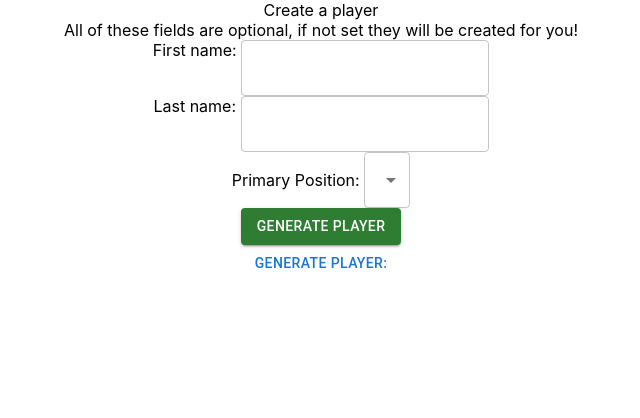
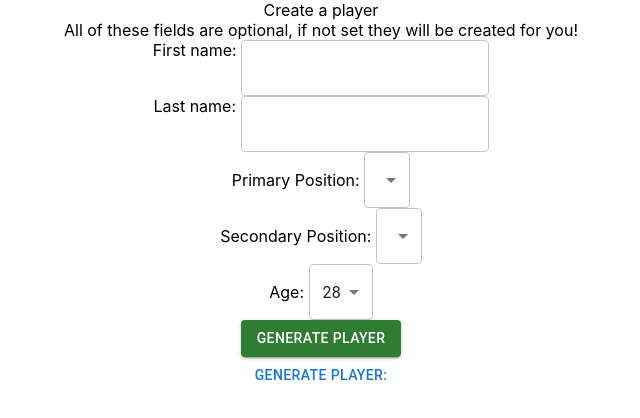
Before and after one commit to ammentorp2/BBallPlayerGeneratorSite, a React (Create React App) app in the folder frontend/: page / in a window 1280 px wide. Shown: the top 418 px of the page, without its empty margins (319-959 px from the left). Built offline with nearby package versions, Linux system fonts and the light colour scheme.

Commit message:
Form has all options

```diff
--- a/frontend/src/components/genPlayerForm.tsx
+++ b/frontend/src/components/genPlayerForm.tsx
@@ -11,17 +11,43 @@ export const GenPlayerForm = () => {
     const [secondaryPos,setSecondaryPos] = useState('');
 
     const primaryPosOptions = ['PG','SG','SF','PF','C'];
-    const secondaryPosOptions = [];
+    const [secondaryPosOptions,setSecondaryPosOptions] = useState(['']);
 
-    const [age,setAge] = useState(0);
+    const [age,setAge] = useState("28");
+    const ageOptions = [19,20,21,22,23,24,25,26,27,28,29,30,31,32,33,34,35,36,37,38,39,40];
 
     const handleCreatePlayer = () => {
-        console.log(firstName)
+        console.log(firstName,lastName,primaryPos,secondaryPos,age);
     }
 
     const handleChangePrimaryPos = (pos : string) => {
         //TODO calc secondary pos from here
         setPrimaryPos(pos)
+
+        handleChangeSecondaryOptions(pos);
+    }
+
+    const handleChangeSecondaryOptions = (pos : string) => {
+        let secondaryList = [];
+        switch(pos){
+            case "PG":
+                secondaryList.push('SG')
+                break;
+            case "SG":
+                secondaryList.push('PG','SF');
+                break;
+            case "SF":
+                secondaryList.push('SG','PF');
+                break;
+            case "PF":
+                secondaryList.push('SF','C');
+                break;
+            case "C":
+                secondaryList.push('PF');
+                break;
+        }
+        setSecondaryPosOptions(secondaryList);
+        setSecondaryPos('')
     }
 
     return (
@@ -45,6 +71,26 @@ export const GenPlayerForm = () => {
                         }
                     </Select>
                 </Grid>
+                <Grid item>
+                    Secondary Position: <Select label="Secondary Position" value={secondaryPos} onChange={e => {
+                        setSecondaryPos(e.target.value)}}>
+                            {
+                                secondaryPosOptions.map(p =>(
+                                    <MenuItem key={p} value={p}>{p}</MenuItem>
+                                ))
+                            }
+                        </Select>
+                </Grid>
+                <Grid item>
+                    Age: <Select label="Age" value={age} onChange={e => {
+                        setAge(e.target.value)}}>
+                            {
+                                ageOptions.map(a =>(
+                                    <MenuItem key={a} value={a}>{a}</MenuItem>
+                                ))
+                            }
+                        </Select>
+                </Grid>
             </Grid>
 
           <Button color="success" variant="contained" onClick={handleCreatePlayer}>Generate Player</Button>
```
